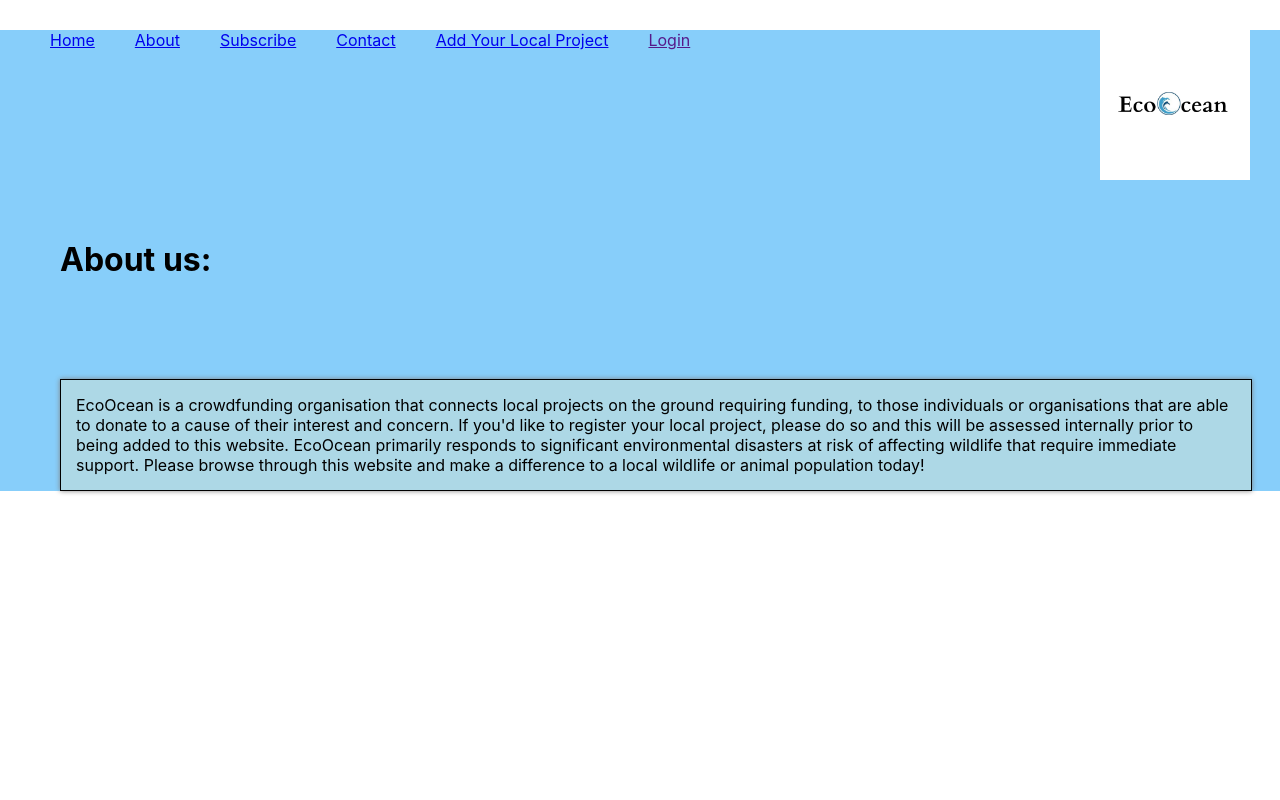
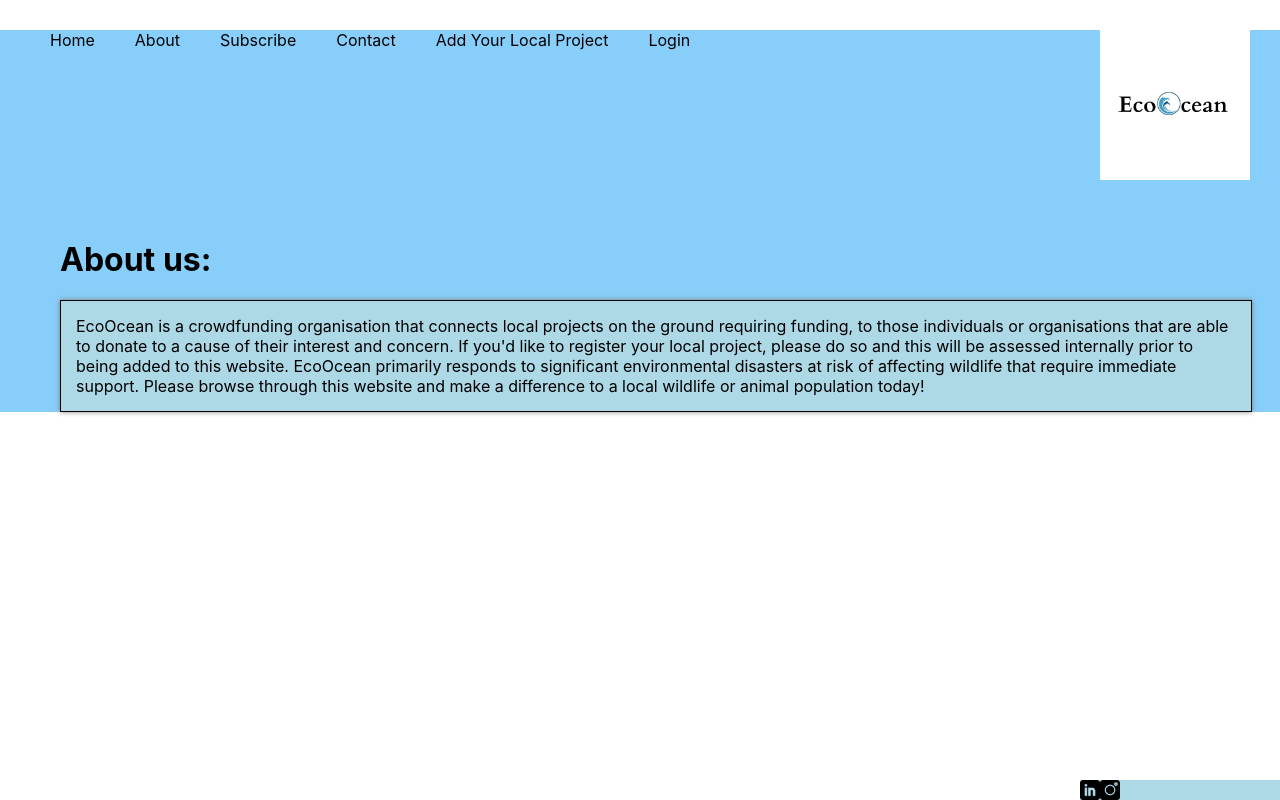
Before and after one commit to SashaJohnson123/react-crowdfunding, a React (Create React App) app: page /About in a window 1280 px wide. Built offline with nearby package versions, Linux system fonts and the light colour scheme.

Commit message:
Updated styling across all pages

```diff
--- a/src/App.css
+++ b/src/App.css
@@ -36,7 +36,8 @@ nav img {
 
 nav a {
   margin: 20px;
-  font: black;
+  color: black;
+  text-decoration: none;
 }
 
 img.Logo {
--- a/src/App.js
+++ b/src/App.js
@@ -10,9 +10,11 @@ import Subscribe from "./pages/Subscribe";
 import Contact from "./pages/Contact";
 import CreateProject from "./pages/CreateProject";
 import Error404 from "./components/Error404/Error404";
+import Socials from "./components/Socials/Socials";
 
 export default function App() {
   return (
+    <div>
       <Router>
         <div>
           <Nav image={require("./Pics/13.png")} />
@@ -51,5 +53,7 @@ export default function App() {
           </Switch>
         </div>
       </Router>
+      <Socials />
+    </div>
   );
 }
--- a/src/components/ProjectCard/ProjectCard.css
+++ b/src/components/ProjectCard/ProjectCard.css
@@ -6,6 +6,11 @@
   color: black;
 }
 
+.project-card a {
+  text-decoration: none;
+  color: black;
+}
+
 .project-card img {
   width: 100%;
   height: 300px;
--- /dev/null
+++ b/src/components/Socials/Socials.css
@@ -0,0 +1,16 @@
+.socials-container {
+  background: lightblue;
+  right: 0;
+  display: flex;
+  align-items: flex-end;
+  position: fixed;
+  bottom: 0;
+  width: 200px;
+}
+
+.social-img {
+  height: 20px;
+  width: 20px;
+  display: flex;
+  align-items: flex-end;
+}
--- a/src/components/Socials/Socials.jsx
+++ b/src/components/Socials/Socials.jsx
@@ -1,32 +1,12 @@
-import React, { useState, useEffect } from "react";
-import { Link, useHistory, useLocation } from "react-router-dom";
+import React from "react";
+import "./Socials.css";
 
-function Socials {
-  const [loggedIn, setLoggedIn] = useState(false);
-  const history = useHistory();
-  const location = useLocation();
-
-  useEffect(() => {
-    const token = window.localStorage.getItem("token");
-    token != null ? setLoggedIn(true) : setLoggedIn(false);
-  }, [location]);
-
-
-  const { image } = props;
+function Socials() {
   return (
-    <nav>
-      <div className="Menu">
-      <h1>LinkedIn</h1>
-      <img src="linkedin.png" alt=LinkedIn.">
-      <p>URL: linkedin.com/ecoocean</p>
-      <h2>Instagram</h2>
-      <img src="instagram.png" alt=Instagram.">
-      <p>IG handle: ecoocean</p>
-      </div>
-    </nav>
+    <div className="socials-container ">
+      <img className="social-img" src="./images/linkedin.png" alt="LinkedIn" />
+      <img className="social-img" src="./images/instagram.png" alt="Instagram" />
+    </div>
   );
 }
 export default Socials;
-
-
-<Navbar fixed="bottom" />
--- a/src/pages/About.css
+++ b/src/pages/About.css
@@ -1,5 +1,6 @@
 .page-container {
-    margin: 60px;
+  margin: 60px;
+  height: 100%;
 }
 
 p {
@@ -10,6 +11,5 @@ p {
   color: black;
   object-fit: cover;
   display: flex;
-  margin-block: 100px;
   padding: 15px;
 }
```
Also changed, not shown: public/images/instagram.png (renamed from src/components/Socials/instagram.png), public/images/linkedin.png (renamed from src/components/Socials/linkedin.png). Lines whose indentation alone changed are shown as unchanged.
